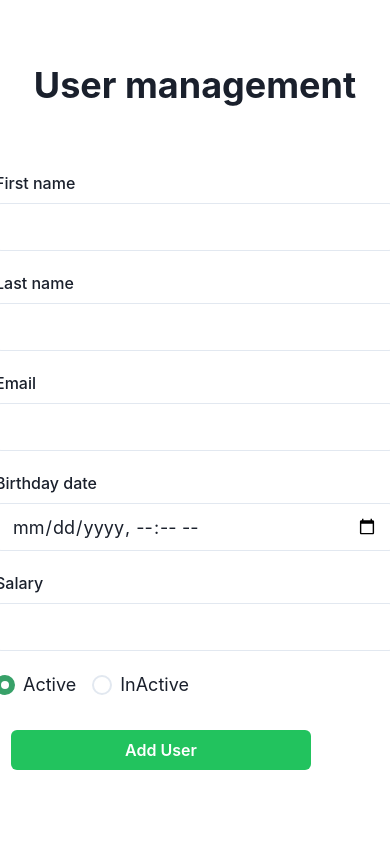
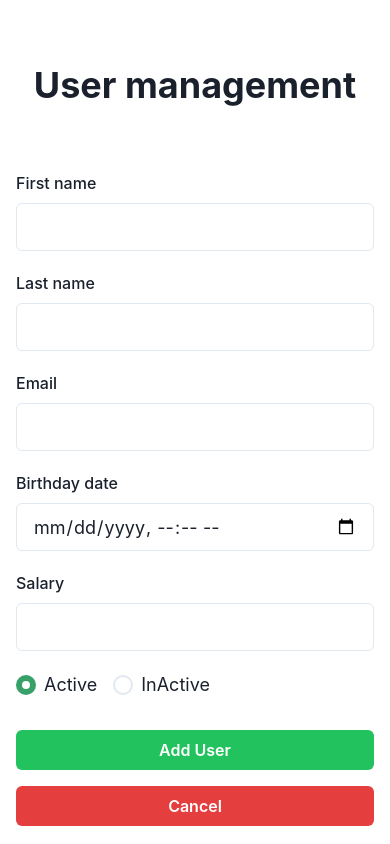
Before and after one commit to blackvoidx/User-management, a Next.js app: page / in a window 390 px wide. Built offline with nearby package versions, Linux system fonts and the light colour scheme.

Commit message:
fix: responsive form section

```diff
--- a/components/AddUserForm.tsx
+++ b/components/AddUserForm.tsx
@@ -52,10 +52,20 @@ const AddUserForm = () => {
                     <UserInput type="datetime-local" name="birthdayDate" label='Birthday date' />
                     <UserInput type="text" name="salary" label='Salary' />
                     <RadioInput name="status" />
-                    <Stack width="full" paddingX="4">
-                        <Button type="submit" width="300px" marginTop="4" colorScheme='whatsapp'>Add User</Button>
-                    </Stack>
                 </Flex >
+                <Stack direction={{ base: "column", "md": "row" }} justifyContent="center" spacing={4} marginTop={8}>
+                    <Button
+                        type="submit"
+                        width={{ base: "100%", "md": "300px" }}
+                        colorScheme='whatsapp'>
+                        Add User
+                    </Button>
+                    <Button
+                        width={{ base: "100%", "md": "200px" }}
+                        colorScheme='red'>
+                        Cancel
+                    </Button>
+                </Stack>
             </Form>
         </Formik>
     )
--- a/components/RadioInput.tsx
+++ b/components/RadioInput.tsx
@@ -8,13 +8,9 @@ type RadioInputProps = {
 const RadioInput = (props: RadioInputProps) => {
     return (
         <Field name={props.name}>
-            {({ field, form }: FieldProps) => {
+            {({ field }: FieldProps) => {
                 return (
-                    <FormControl
-                        width="400px"
-                        id={props.name}
-                        isInvalid={!!form.errors[props.name] && !!form.touched[props.name]}
-                    >
+                    <FormControl width={{ base: "100%", "md": "400px" }} id={props.name}>
                         <RadioGroup {...field} id={props.name} {...props}>
                             <Stack direction='row' spacing={4}>
                                 {["Active", "InActive"].map(value => (
--- a/components/UserInput.tsx
+++ b/components/UserInput.tsx
@@ -9,17 +9,15 @@ interface InputProps<T> {
 
 const UserInput = (props: InputProps<string>) => {
     return (
-        <Field name={props.name}>
+        <Field name={props.name} >
             {({ field, form }: FieldProps) => {
                 return (
                     <FormControl
-                        width="400px"
+                        width={{ base: "100%", "md": "400px" }}
                         id={props.name}
-                        isInvalid={!!form.errors[props.name] && !!form.touched[props.name]}
-                    >
+                        isInvalid={!!form.errors[props.name] && !!form.touched[props.name]}>
                         <FormLabel>{props.label}</FormLabel>
                         <Input size='lg' marginBottom={1} type={props.type} {...field} />
-
                         <ErrorMessage name={props.name} />
                     </FormControl>
                 )
--- a/pages/index.tsx
+++ b/pages/index.tsx
@@ -11,7 +11,7 @@ export default function Home() {
         <meta name="viewport" content="width=device-width, initial-scale=1" />
         <link rel="icon" href="/favicon.ico" />
       </Head>
-      <Container maxW="full" bg="whiteAlpha.300" paddingTop={'16'} centerContent>
+      <Container maxW="8xl" bg="whiteAlpha.300" paddingTop={'16'} centerContent>
         <Heading as="h2" size="2xl">User management</Heading>
         <AddUserForm />
       </Container>
```
